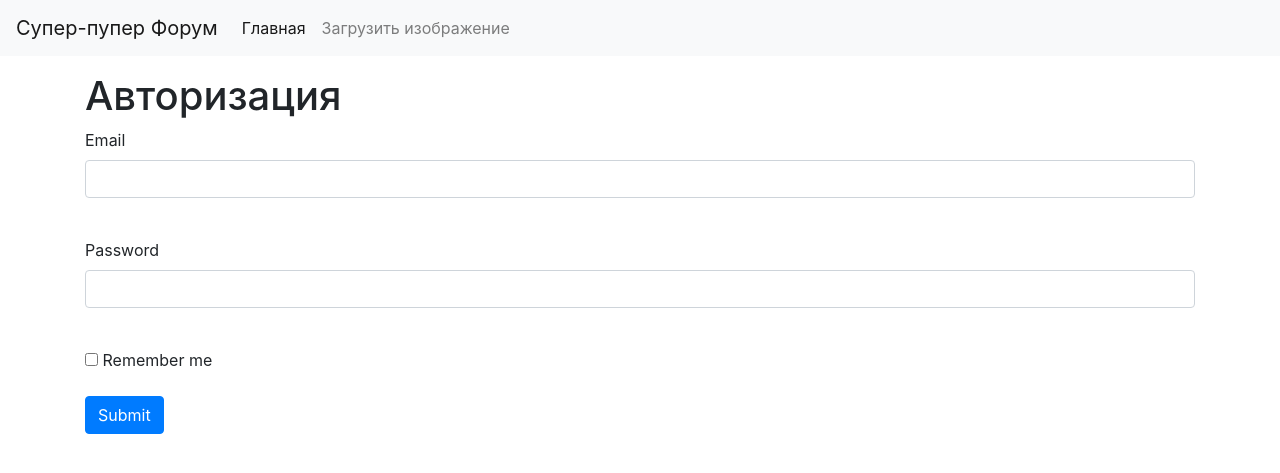
After one commit to emelinmd/SuperPuperForum, a Flask app: template templates/login.html in a window 1280 px wide. The commit adds this page. Shown: the top 473 px of the page. Run offline with Flask 3, Linux system fonts and the light colour scheme; the template is opened without the code that fills it: most values are stand-ins (such as "Sample title", 1, 10 or a date in 2020); form fields are guessed from the names that the template uses; parts of the project's set-up code (start-up, migrations or seed data) failed here and were passed over; some libraries are stand-ins or nearby versions.

Commit message:
Частичное добавление авторизации

```diff
--- a/server.py
+++ b/server.py
@@ -1,11 +1,17 @@
 from flask import Flask, render_template, request, redirect, url_for
 from flask_sqlalchemy import SQLAlchemy
-from models import Section
+from flask_login import LoginManager, login_user, login_required, logout_user, current_user
+
+
 
 app = Flask(__name__)
 app.config['SQLALCHEMY_DATABASE_URI'] = 'sqlite:///forum.db'
 app.config['SQLALCHEMY_TRACK_MODIFICATIONS'] = False
 db = SQLAlchemy(app)
+login_manager = LoginManager()
+login_manager.init_app(app)
+
+from models import Section, User
 
 
 @app.route('/')
@@ -43,5 +49,29 @@ def topics(section_id):
     return render_template('topics.html', section=section)
 
 
+@app.route('/login', methods=['GET', 'POST'])
+def login():
+    form = LoginForm()
+    if form.validate_on_submit():
+        user = User.query.filter_by(email=form.email.data).first()
+        if user and check_password_hash(user.password_hash, form.password.data):
+            login_user(user, remember=form.remember_me.data)
+            return redirect(url_for('index'))
+        return render_template('login.html', message="Неправильный логин или пароль", form=form)
+    return render_template('login.html', form=form)
+
+@app.route('/logout')
+@login_required
+def logout():
+    logout_user()
+    return redirect(url_for('index'))
+
+@login_manager.user_loader
+def load_user(user_id):
+    return User.query.get(int(user_id))
+
+
+
+
 if __name__ == '__main__':
     app.run(debug=True)
--- /dev/null
+++ b/templates/login.html
@@ -0,0 +1,29 @@
+{% extends "base.html" %}
+
+{% block content %}
+    <h1>Авторизация</h1>
+    <form action="" method="post">
+        {{ form.hidden_tag() }}
+        <p>
+            {{ form.email.label }}<br>
+            {{ form.email(class="form-control", type="email") }}<br>
+            {% for error in form.email.errors %}
+                <div class="alert alert-danger" role="alert">
+                    {{ error }}
+                </div>
+            {% endfor %}
+        </p>
+        <p>
+            {{ form.password.label }}<br>
+            {{ form.password(class="form-control", type="password") }}<br>
+            {% for error in form.password.errors %}
+                <div class="alert alert-danger" role="alert">
+                    {{ error }}
+                </div>
+            {% endfor %}
+        </p>
+        <p>{{ form.remember_me() }} {{ form.remember_me.label }}</p>
+        <p>{{ form.submit(type="submit", class="btn btn-primary") }}</p>
+        <div>{{ message }}</div>
+    </form>
+{% endblock %}
```
Also changed, not shown: auth.py (added, +10 -0 lines), forms.py (+8 -1 lines), models.py (+14 -0 lines), templates/nav.html (+9 -0 lines).
